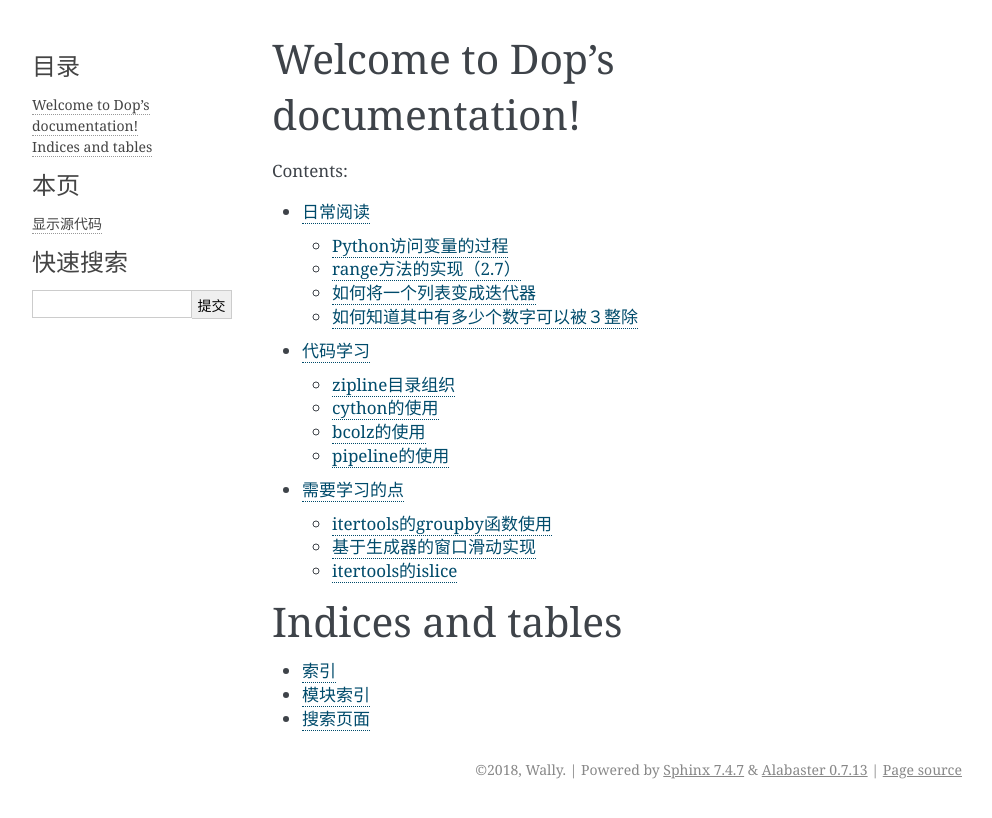
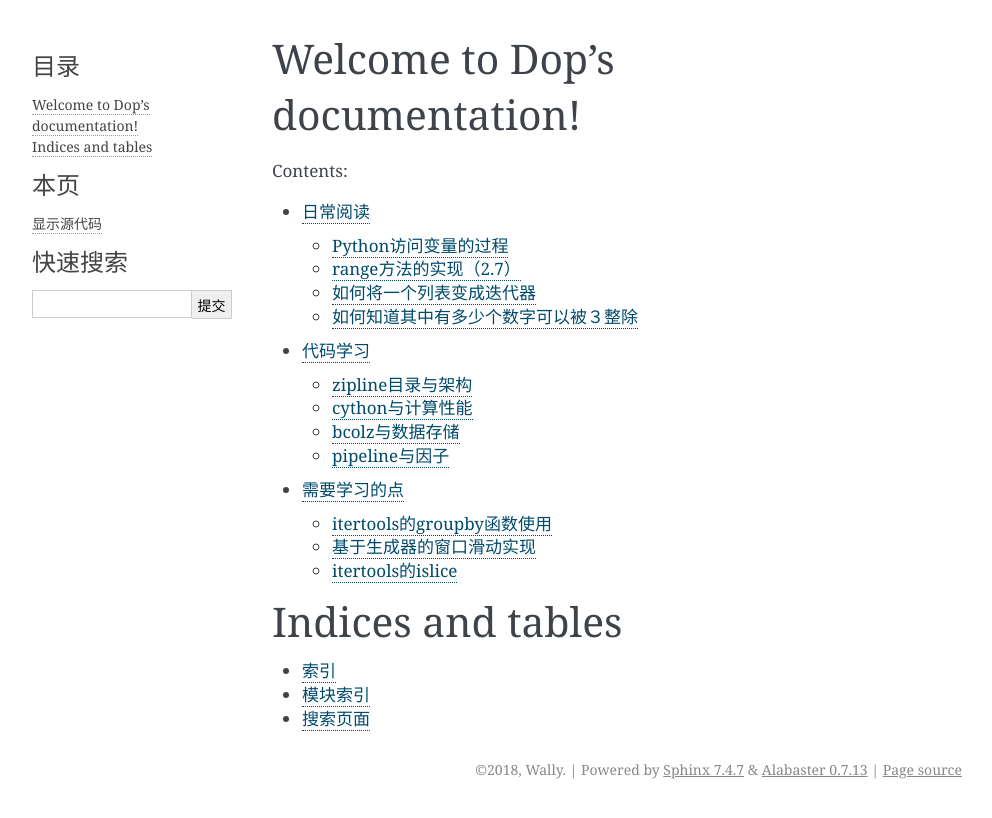
Before and after one commit to SDWally/dop, a Sphinx documentation site: the page built from docs/index.rst, in a window 1280 px wide. Shown: the top 818 px of the page, without its empty margins (148-1140 px from the left). Built offline with Sphinx 7.4.7, drawn with Linux system fonts in a browser that asks for light colours.

Commit message:
update zipline

```diff
--- a/docs/lookpy/fzipline.rst
+++ b/docs/lookpy/fzipline.rst
@@ -4,14 +4,14 @@ zipline学习
 代码学习
 +++++++++
 
-zipline目录组织
+zipline目录与架构
 ----------------
 
-cython的使用
+cython与计算性能
 --------------
 
-bcolz的使用
-------------
+bcolz与数据存储
+--------------
 
-pipeline的使用
+pipeline与因子
 --------------
```
